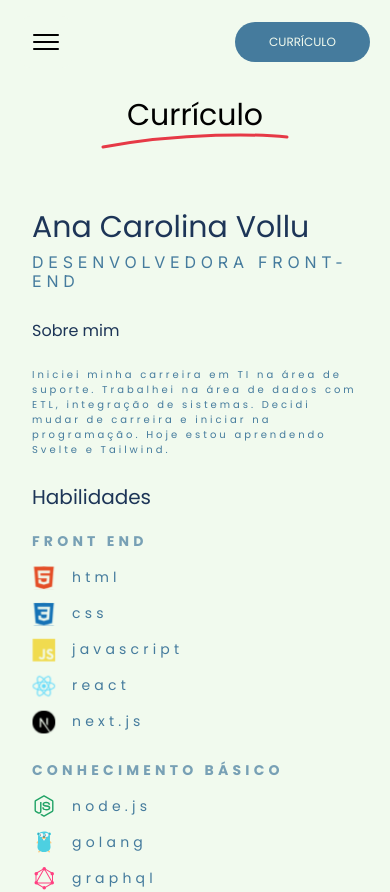
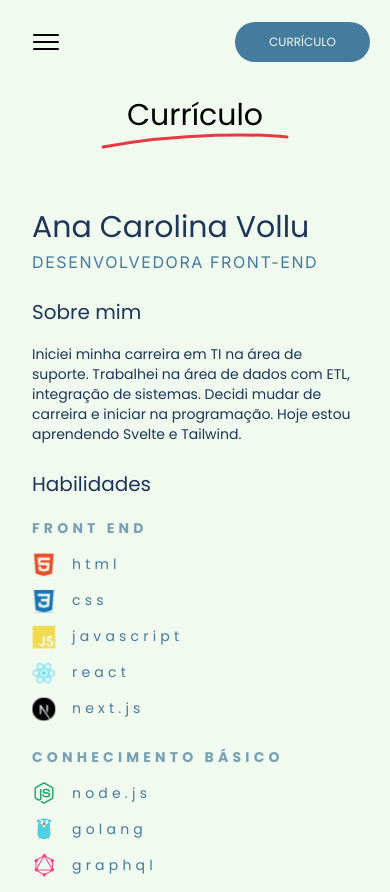
Before and after one commit to anavollu/curriculo-ana, a SvelteKit app: page /curriculo in a window 390 px wide. Shown: the top 892 px of the page. Built offline with nearby package versions, Linux system fonts and the light colour scheme.

Commit message:
fix: home, about resume mobile

```diff
--- a/src/routes/+layout.server.ts
+++ b/src/routes/+layout.server.ts
@@ -31,6 +31,11 @@ const items = Object.keys(paths).map((key) => ({ path: key, ...(paths[key] ?? {}
 export const load = (async () => {
 	return {
 		resume: {
+			about: {
+				title: 'Sobre mim',
+				description:
+					'Iniciei minha carreira em TI na área de suporte. Trabalhei na área de dados com ETL, integração de sistemas. Decidi mudar de carreira e iniciar na programação. Hoje estou aprendendo Svelte e Tailwind.'
+			},
 			home: {
 				title: 'Ana Carolina Vollu',
 				description: 'Desenvolvedora front-end',
--- a/src/routes/curriculo/+page.svelte
+++ b/src/routes/curriculo/+page.svelte
@@ -2,6 +2,7 @@
 	import ContactCard from '../contato/contact-card.svelte';
 
 	export let data;
+	const about = data.resume.about;
 	const home = data.resume.home;
 	const abilityTitle = data.resume.ability.title;
 	const carouselItems = data.resume.ability.carouselItems;
@@ -13,16 +14,14 @@
 <div class="flex flex-col bg-offwhite px-3 pt-7 pb-[23px] font-poppins print:w-[595px] lg:px-7">
 	<div class="mb-5 flex flex-col gap-2">
 		<p class="text-3xl text-darkblue">{home.title}</p>
-		<p class="font-inter uppercase leading-[19px] tracking-widest text-blue">{home.description}</p>
+		<p class="font-inter uppercase leading-[19px] tracking-wider text-blue">{home.description}</p>
 	</div>
-	<div class="mb-5 flex flex-col gap-4">
-		<p class="leading-10 text-darkblue">Sobre mim</p>
-		<p class="text-[10px] leading-[15px] tracking-widest text-blue">
-			Iniciei minha carreira em TI na área de suporte. Trabalhei na área de dados com ETL,
-			integração de sistemas. Decidi mudar de carreira e iniciar na programação. Hoje estou
-			aprendendo Svelte e Tailwind.
-		</p>
+	<!-- sobre mim -->
+	<div class="mb-5 flex flex-col gap-3">
+		<p class="text-xl leading-10 text-darkblue">{about.title}</p>
+		<p class="text-sm leading-5 text-darkblue">{about.description}</p>
 	</div>
+	<!-- habilidade -->
 	<div class="mb-5 flex flex-col gap-4">
 		<p class="text-xl leading-10 text-darkblue">{abilityTitle}</p>
 		<div class="grid grid-cols-1 gap-7 print:grid-cols-4">
@@ -59,7 +58,7 @@
 					<p class="text-sm font-medium uppercase leading-[15px] tracking-widest text-darkblue">
 						{projectItem.name}
 					</p>
-					<p class="text-xs leading-[12px] tracking-widest text-darkblue">
+					<p class="text-sm leading-4 text-darkblue">
 						{projectItem.description}
 					</p>
 					<a
```
